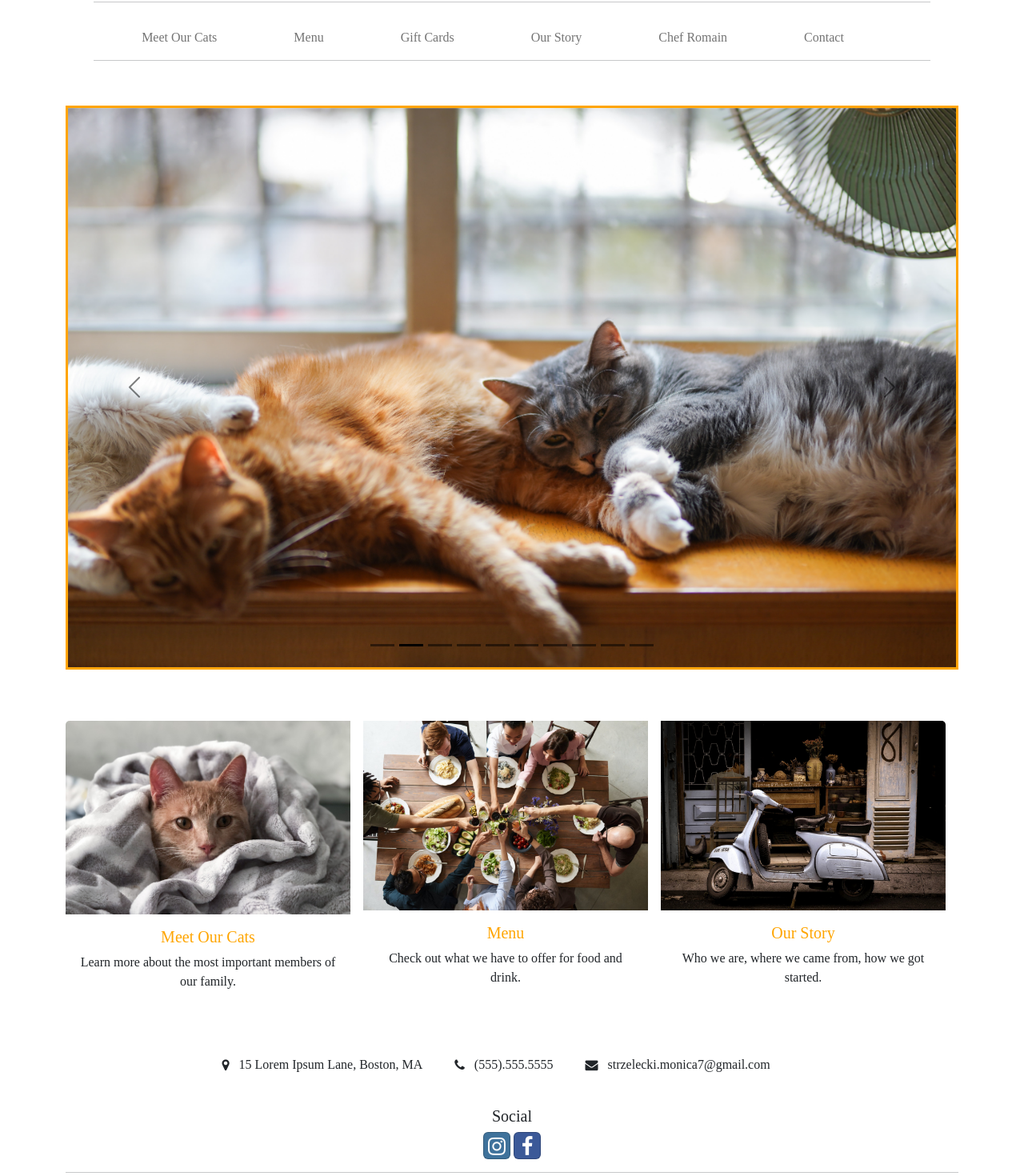
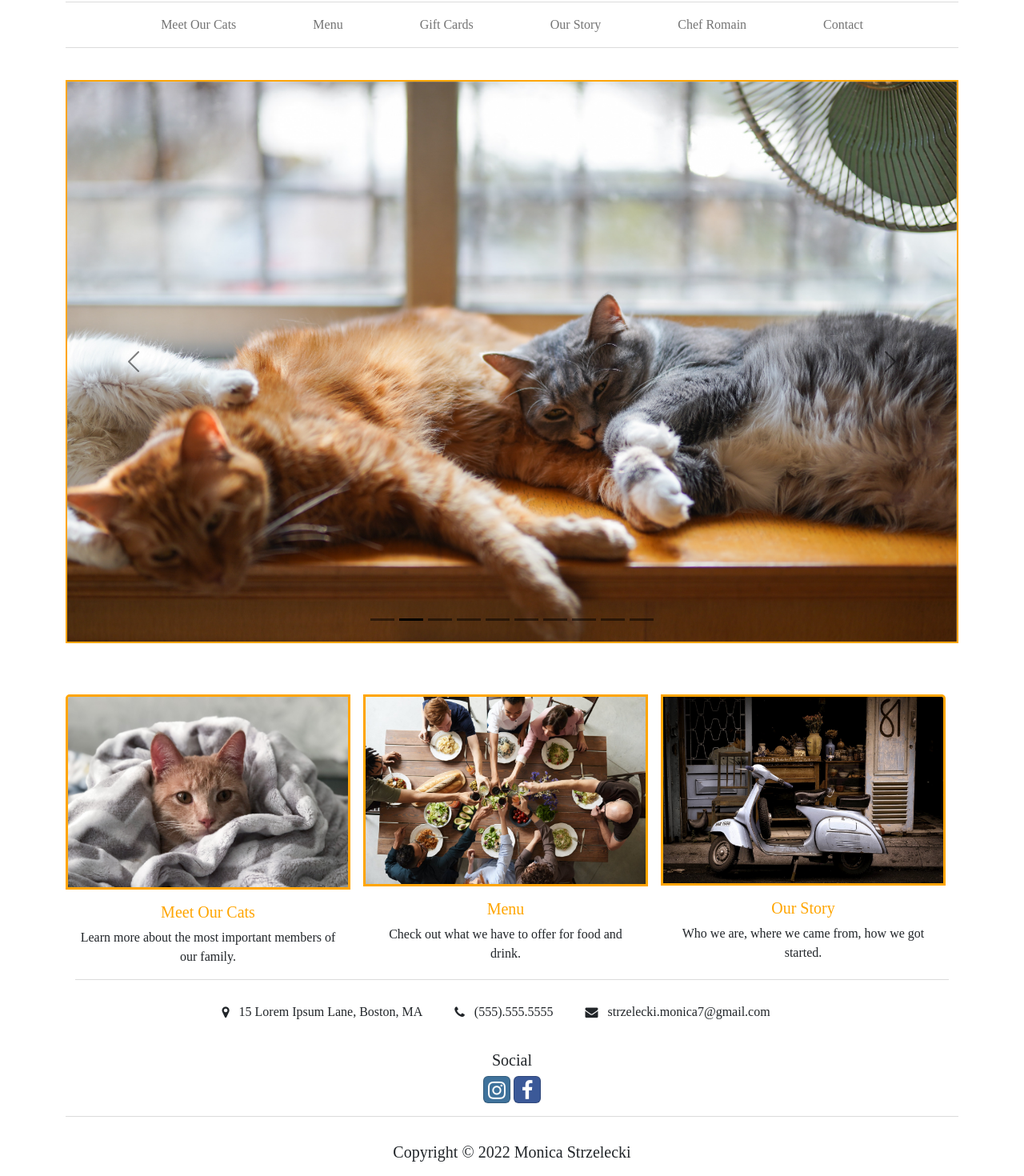
Before and after one commit to mjstrz/farine-react, a React (Create React App) app: page / in a window 1280 px wide. Shown: the part 218-1688 px from the top of the page at 80% size. Built offline with nearby package versions, Linux system fonts and the light colour scheme.

Commit message:
added borders to home images and other component images; fixed nav borders

```diff
--- a/src/components/Footer.js
+++ b/src/components/Footer.js
@@ -14,7 +14,7 @@ export default function Footer() {
 
                 <Container>
                     <Row>
-                    {/* <hr /> */}
+
                     <div className="contact" id="contact">
                             <ul className='contact-footer'>
                                 <i className="fa fa-map-marker"></i><li style={{whiteSpace: 'nowrap' }}>15 Lorem Ipsum Lane, Boston, MA</li>
@@ -33,7 +33,7 @@ export default function Footer() {
                     <a className="btn btn-social-icon btn-facebook" href="http://www.facebook.com/" target="_blank"><i className="fa fa-facebook" /></a>{' '}
                 </section>
 
-            <hr />
+
 
                 <footer className='site-footer'>
                     <h5>
--- a/src/components/MeetOurCats.js
+++ b/src/components/MeetOurCats.js
@@ -8,14 +8,14 @@ export default function OurCats() {
   // };
 
   return (
-    <div className="container" >
+    <div className="container">
       <div className="row">
         <div className="col cat-card-intro"><h6>They can't wait to meet you!</h6></div>
       </div>
       <div className="row" id="cat-cards">
         <Card
           // style={{ width: "18rem", marginBottom: '0.75em', marginRight: '0.75em', border: '1px' }}
-          className="cat-card"
+          className="cat-card col-3"
           >
           <Card.Img variant="top" src="img/cats/bio/pexels-cats-coming-1605481.jpg" alt="Tuxedo cat" className="w-100"
             style={{border: '1px dashed blue'}}/>
@@ -29,7 +29,7 @@ export default function OurCats() {
 
         <Card
         // style={{ width: "18rem", marginBottom: '0.75em', marginRight: '0.75em', border: '1px' }}
-          className="d-block cat-card">
+          className="d-block cat-card col-3">
           <Card.Img variant="top" src="img/cats/bio/pexels-roman-odintsov-6979817.jpg" alt="Cat sitting" style={{border: '1px dashed blue'}} />
           <Card.Body>
             <Card.Title>Marble</Card.Title>
@@ -41,7 +41,7 @@ export default function OurCats() {
 
         <Card
         // style={{ width: "18rem", marginBottom: '0.75em', marginRight: '0.75em', border: '1px' }}
-        className="cat-card">
+        className="cat-card col-3">
           <Card.Img variant="top" src="img/cats/bio/pexels-eva-kubíčková-2083940.jpg" alt="Cat lounging on cat toy" style={{border: '1px dashed blue'}} />
           <Card.Body>
             <Card.Title>Ziggy</Card.Title>
@@ -53,7 +53,7 @@ export default function OurCats() {
 
         <Card
           // style={{ width: "18rem", marginBottom: '0.75em', marginRight: '0.75em', border: '1px'}}
-          className="cat-card">
+          className="cat-card col-3">
           <Card.Img variant="top" src="img/cats/bio/pexels-mati-mango-4734723.jpg" alt="A ginger cat lounging in a chair" style={{border: '1px dashed blue'}} />
           <Card.Body>
             <Card.Title>Garbanzo</Card.Title>
@@ -62,6 +62,9 @@ export default function OurCats() {
             </Card.Text>
           </Card.Body>
         </Card>
+
+        </div>
+        <div className="row">
 
         <Card
           // style={{ width: "18rem", marginBottom: '0.75em', marginRight: '0.75em', border: '1px' }}
--- a/src/components/Navigation.js
+++ b/src/components/Navigation.js
@@ -19,7 +19,7 @@ export default function Navigation() {
                 <Container fluid id="main-nav">
 
                     <Row>
-                    <hr />
+
                     <Navbar.Toggle aria-controls="main-nav" id="nav-toggle"/>
                     <Navbar.Collapse>
                             <Nav>
@@ -79,7 +79,7 @@ export default function Navigation() {
                                 {/* </ul> */}
                             </Nav>
                     </Navbar.Collapse>
-                    <hr />
+
                     </Row>
                 </Container>
             </Navbar>
--- a/src/components/chefRomain.js
+++ b/src/components/chefRomain.js
@@ -4,7 +4,7 @@ import {Col, Row} from 'react-bootstrap'
 export default function Romain() {
     return(
 <div className='container chef'>
-          <h3 className='chef-header'>Our Story</h3>
+          <h3 className='chef-header'>Chef Romain</h3>
 
           <img src="img/chefRomain1.jpg" alt="Pastry chef sifting flour" className='img-fluid chef-image' />
 
--- a/src/index.css
+++ b/src/index.css
@@ -66,8 +66,8 @@ body{
   border: 3px;
 }
 
-.card-home-image {
-  border: 3px orange;
+.card-img-top.card-home-image {
+  border: 3px solid orange;
 }
 
 .cardgroup-home {
@@ -76,7 +76,7 @@ body{
 }
 
 .carousel {
-  border: 3px solid orange;
+  border: 2px solid orange;
   margin-top: 2em;
 }
 
@@ -105,6 +105,10 @@ body{
   padding-top: 1em;
 }
 
+.img-fluid.chef-image, .img-fluid.about-image {
+  border: 3px solid orange;
+}
+
 .giftcard-header, .about-header, .chef-header {
   margin-top: 0.75em;
   margin-bottom: 0.5em;
@@ -123,6 +127,8 @@ body{
  white-space: nowrap;
  padding: 0;
  margin: 0;
+ border-top: 1px solid gainsboro;
+ border-bottom: 1px solid gainsboro;
 }
 
 #main-nav a {
@@ -156,9 +162,16 @@ a {
 
 .contact {
   display: flex;
-  padding-top: 3em;
-  padding-bottom: 0.5em;
+  padding-top: 0.75em;
+  padding-bottom: 0.25em;
   justify-content: center;
+  border-top: 1px solid gainsboro;
+  /* margin-top: 2em; */
+}
+
+.social-media {
+  border-bottom: 1px solid gainsboro;
+  padding-bottom: 1em;
 }
 
 .contact-footer {
@@ -180,6 +193,11 @@ a {
     justify-content: flex-start;
     padding-bottom: 0.4em;
 
+  }
+
+  #main-nav {
+    border-top: none;
+    padding-bottom: 1em;
   }
 
   .contact-footer li {
@@ -222,6 +240,13 @@ a {
 
 }
 
+@media only screen and (max-width: 1000px) {
+  #main-nav {
+    border-top: none;
+    padding-bottom: 1em;
+  }
+}
+
 /* .container ul li {
   display: inline-block;
   flex-wrap: nowrap;
--- a/src/index.js
+++ b/src/index.js
@@ -9,10 +9,10 @@ import 'font-awesome/css/font-awesome.css';
 import 'bootstrap-social/bootstrap-social.css';
 
 ReactDOM.render(
-  <Provider store={configureStore()} >
+  // <Provider store={configureStore()} >
   <React.StrictMode>
     <App />
-  </React.StrictMode>
-  </Provider>,
+  </React.StrictMode>,
+  // </Provider>
   document.getElementById('root')
 );
--- a/src/redux/store.js
+++ b/src/redux/store.js
@@ -1,9 +1,9 @@
-import { createStore, combineReducers} from 'redux'
-// import {todos } from '.t'
+// import { createStore, combineReducers} from 'redux'
+// // import {todos } from '.t'
 
-const reducers = {};
+// const reducers = {};
 
-const rootReducer = combineReducers(reducers);
-//put our reducers in a form that we can pass to the createStore function that we imported
+// const rootReducer = combineReducers(reducers);
+// //put our reducers in a form that we can pass to the createStore function that we imported
 
-export const configureStore = () => createStore(rootReducer);
+// export const configureStore = () => createStore(rootReducer);
```
